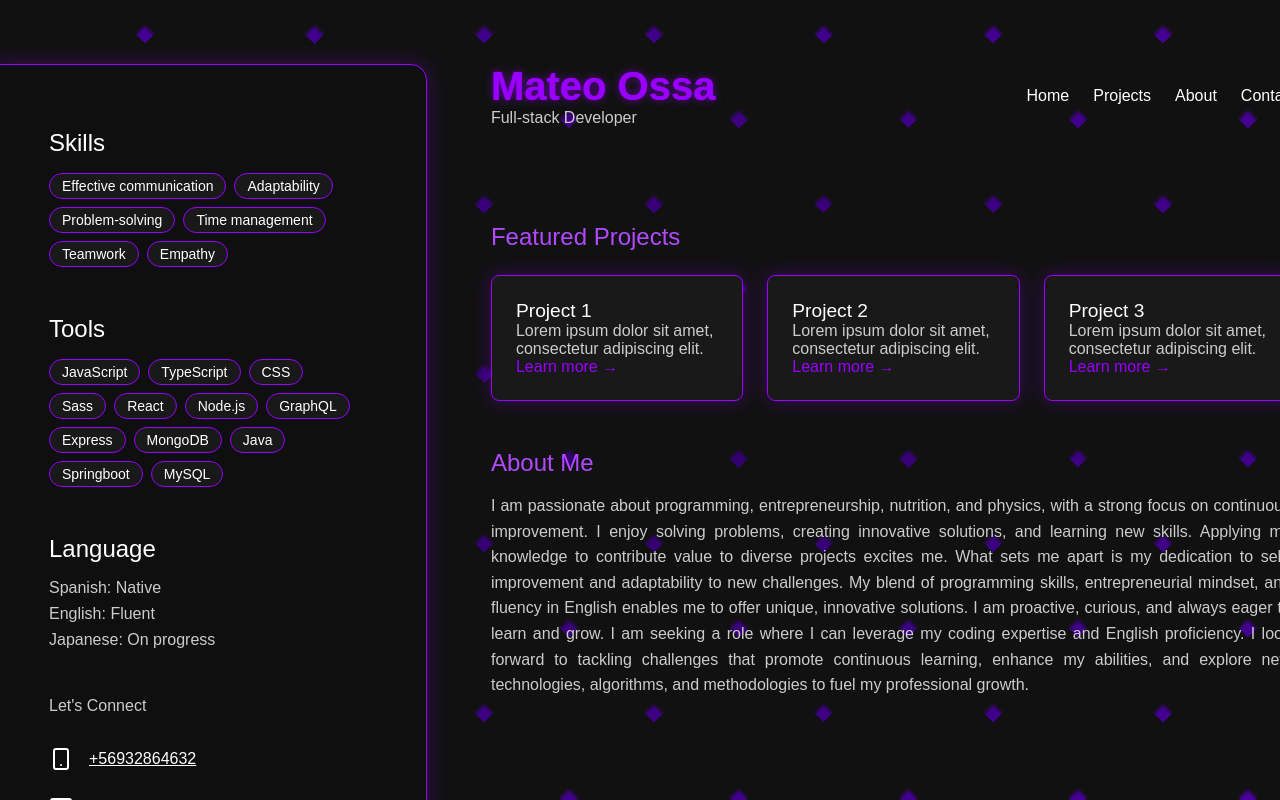
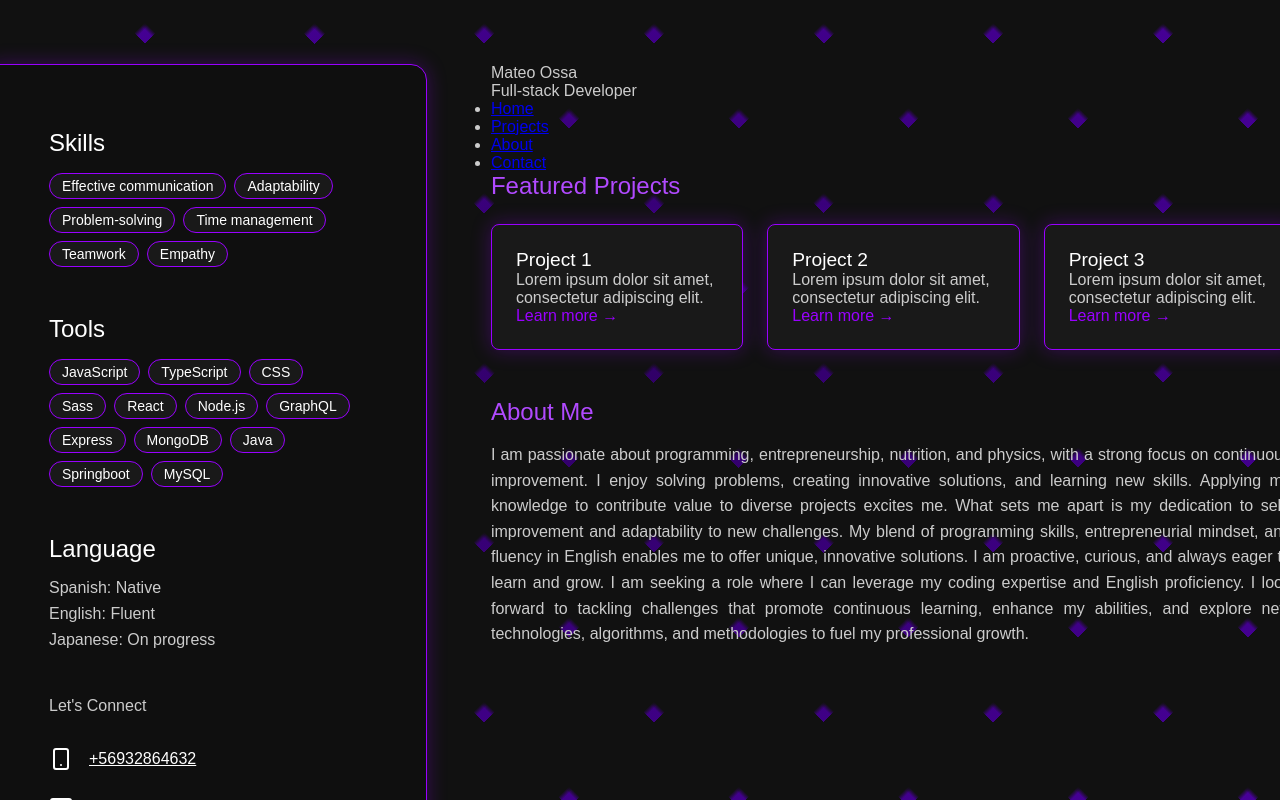
Before and after one commit to 00Mateo00/portfolio, a React (Vite) app: page / in a window 1280 px wide. Shown: the top 800 px of the page. Built offline with nearby package versions, Linux system fonts and the light colour scheme.

Commit message:
some changes cuz idk wth

```diff
--- a/src/components/Header.jsx
+++ b/src/components/Header.jsx
@@ -1,5 +1,4 @@
 import React from "react";
-import "./Header.scss";
 
 const Header = () => {
   return (
--- a/src/index.css
+++ b/src/index.css
@@ -1,4 +1,3 @@
-@import "./utility/utils.scss";
 * {
   margin: 0;
   padding: 0;
```
